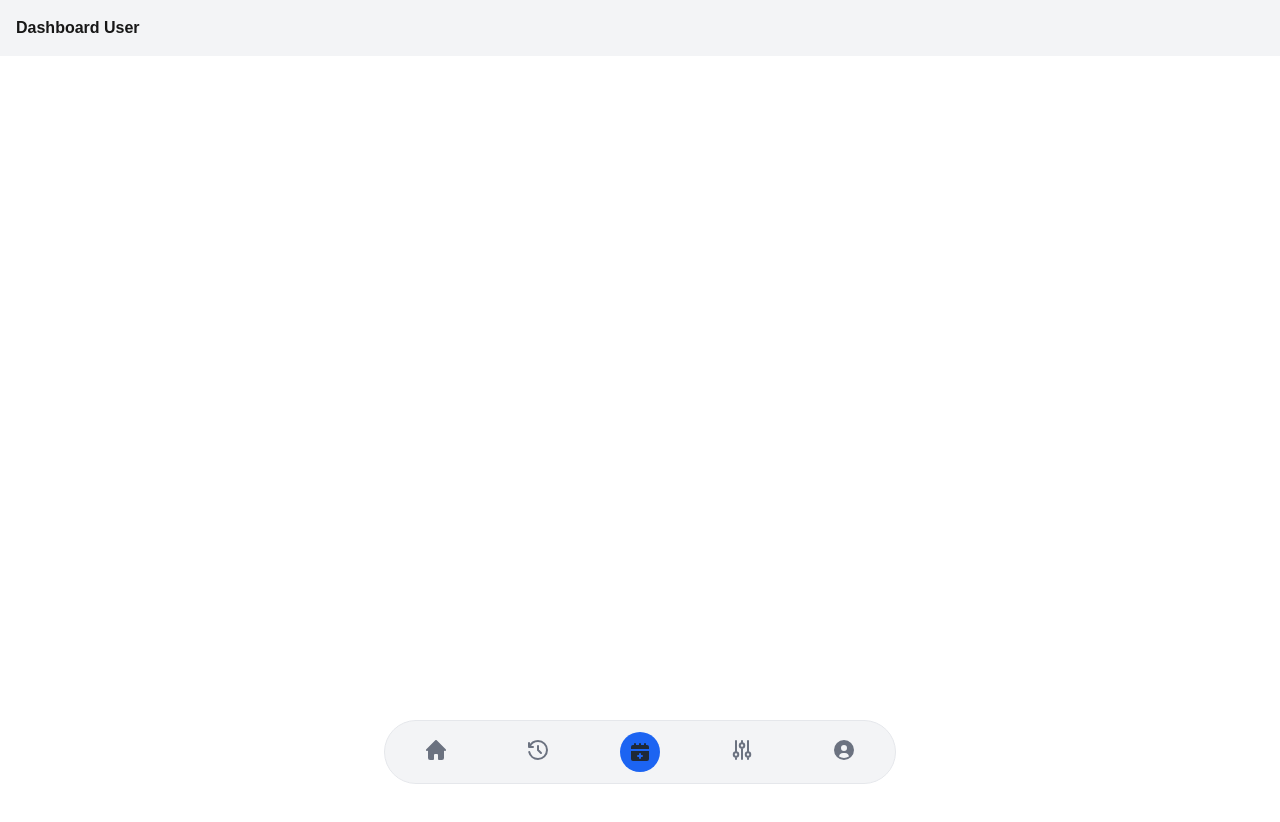
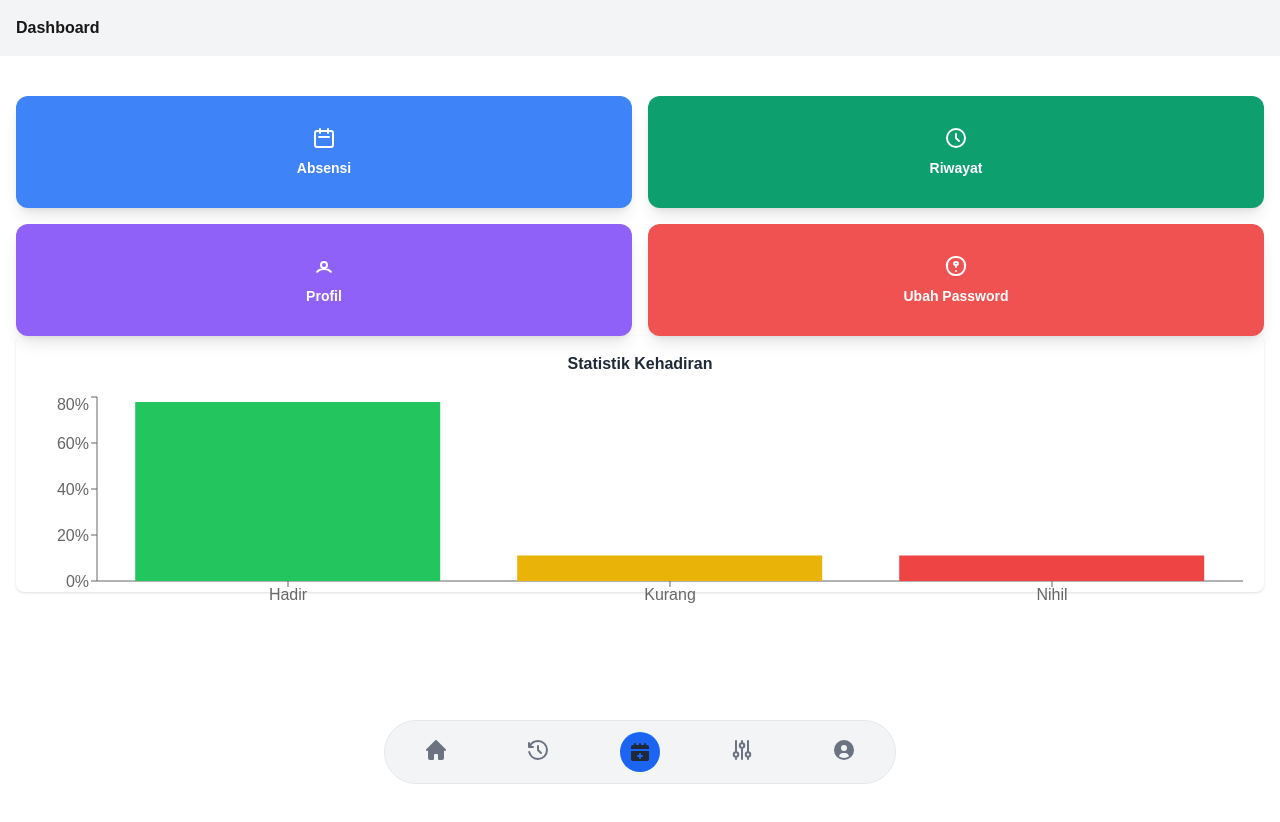
Before and after one commit to Nazarnazz/hrms-ui, a Next.js app: page /user/dashboard in a window 1280 px wide. Shown: the top 822 px of the page. Before the commit the page ends 800 px from the top, so only its background shows below. Built offline with nearby package versions, Linux system fonts and the light colour scheme.

Commit message:
chart dashboard user

```diff
--- a/package.json
+++ b/package.json
@@ -11,7 +11,8 @@
   },
   "dependencies": {
     "date-fns": "^4.1.0",
-    "flowbite-react": "^0.11.8",
+    "flowbite": "^3.1.2",
+    "flowbite-react": "^0.11.9",
     "lucide-react": "^0.525.0",
     "next": "15.3.5",
     "react": "^19.0.0",
--- a/src/app/user/dashboard/page.js
+++ b/src/app/user/dashboard/page.js
@@ -1,10 +1,123 @@
+"use client";
+
+import { useRouter } from "next/navigation";
 import Navigation from "@/app/components/menu-items/navigation-user";
+import { BarChart, Bar, XAxis, YAxis, Tooltip, ResponsiveContainer, Cell } from "recharts";
+
+const Riwayat = [
+  { id: 1, tanggal: "20 Juli 2025", waktuMasuk: "07.43", waktuPulang: "17.00", keterangan: "Hadir", background: "bg-green-500" },
+  { id: 2, tanggal: "19 Juli 2025", waktuMasuk: "07.50", waktuPulang: "17.08", keterangan: "Hadir", background: "bg-green-500" },
+  { id: 3, tanggal: "18 Juli 2025", waktuMasuk: "07.43", waktuPulang: "-", keterangan: "Kurang", background: "bg-yellow-600" },
+  { id: 4, tanggal: "17 Juli 2025", waktuMasuk: "-", waktuPulang: "-", keterangan: "Nihil", background: "bg-red-700" },
+  { id: 6, tanggal: "16 Juli 2025", waktuMasuk: "07.00", waktuPulang: "17.01", keterangan: "Hadir", background: "bg-green-500" },
+  { id: 7, tanggal: "15 Juli 2025", waktuMasuk: "07.43", waktuPulang: "17.30", keterangan: "Hadir", background: "bg-green-500" },
+  { id: 8, tanggal: "14 Juli 2025", waktuMasuk: "07.13", waktuPulang: "17.44", keterangan: "Hadir", background: "bg-green-500" },
+  { id: 9, tanggal: "13 Juli 2025", waktuMasuk: "07.40", waktuPulang: "17.23", keterangan: "Hadir", background: "bg-green-500" },
+  { id: 10, tanggal: "12 Juli 2025", waktuMasuk: "07.39", waktuPulang: "17.05", keterangan: "Hadir", background: "bg-green-500" },
+];
+
 export default function Dashboard() {
+  const router = useRouter();
+
+  const total = Riwayat.length;
+
+  const counts = {
+    Hadir: Riwayat.filter((r) => r.keterangan === "Hadir").length,
+    Kurang: Riwayat.filter((r) => r.keterangan === "Kurang").length,
+    Nihil: Riwayat.filter((r) => r.keterangan === "Nihil").length,
+  };
+
+  const data = [
+    { name: "Hadir", value: (counts.Hadir / total) * 100 },
+    { name: "Kurang", value: (counts.Kurang / total) * 100 },
+    { name: "Nihil", value: (counts.Nihil / total) * 100 },
+  ];
+
+  const COLORS = {
+    Hadir: "#22c55e", // Tailwind green-500
+    Kurang: "#eab308", // Tailwind yellow-500
+    Nihil: "#ef4444", // Tailwind red-500
+  };
+
+  const features = [
+    {
+      name: "Absensi",
+      icon: (
+        <svg className="w-6 h-6 text-white" fill="none" stroke="currentColor" viewBox="0 0 24 24">
+          <path strokeLinecap="round" strokeLinejoin="round" strokeWidth="2" d="M8 7V3m8 4V3m-9 8h10M5 21h14a2 2 0 002-2V7a2 2 0 00-2-2H5a2 2 0 00-2 2v12a2 2 0 002 2z" />
+        </svg>
+      ),
+      onClick: () => router.push("/user/absensi"),
+      color: "bg-blue-500",
+    },
+    {
+      name: "Riwayat",
+      icon: (
+        <svg className="w-6 h-6 text-white" fill="none" stroke="currentColor" viewBox="0 0 24 24">
+          <path strokeLinecap="round" strokeLinejoin="round" strokeWidth="2" d="M12 8v4l3 3m6-3a9 9 0 11-18 0 9 9 0 0118 0z" />
+        </svg>
+      ),
+      onClick: () => router.push("/user/riwayat"),
+      color: "bg-green-500",
+    },
+    {
+      name: "Profil",
+      icon: (
+        <svg className="w-6 h-6 text-white" fill="none" stroke="currentColor" viewBox="0 0 24 24">
+          <path strokeLinecap="round" strokeLinejoin="round" strokeWidth="2" d="M5.121 17.804A9 9 0 0112 15a9 9 0 016.879 2.804M15 11a3 3 0 11-6 0 3 3 0 016 0z" />
+        </svg>
+      ),
+      onClick: () => router.push("/user/profil"),
+      color: "bg-purple-500",
+    },
+    {
+      name: "Ubah Password",
+      icon: (
+        <svg className="w-6 h-6 text-white" fill="none" stroke="currentColor" viewBox="0 0 24 24">
+          <path
+            strokeLinecap="round"
+            strokeLinejoin="round"
+            strokeWidth="2"
+            d="M12 11c1.105 0 2-.672 2-1.5S13.105 8 12 8s-2 .672-2 1.5S10.895 11 12 11zM12 11v2m0 4h.01M12 17v.01M21 12.5A8.38 8.38 0 0112 21a8.38 8.38 0 01-9-8.5A8.38 8.38 0 0112 3a8.38 8.38 0 019 9.5z"
+          />
+        </svg>
+      ),
+      onClick: () => router.push("/user/ubah-password"),
+      color: "bg-red-500",
+    },
+  ];
+
   return (
     <>
-      <div className="mb-4">
-        <div className="w-full p-4 bg-gray-100 mb-6 dark:bg-gray-700 justify-center items-center font-bold dark:border-gray-600">Dashboard User</div>
-        <Navigation />
+      <div className="w-full p-4 bg-gray-100 mb-6 dark:bg-gray-700 justify-center items-center font-bold dark:border-gray-600">Dashboard</div>
+      <div className="min-h-screen px-4 py-4">
+        <div className="grid grid-cols-2 gap-4">
+          {features.map((feature, idx) => (
+            <button key={idx} onClick={feature.onClick} className={`rounded-xl flex flex-col items-center justify-center p-4 ${feature.color} shadow-lg text-white h-28 transition-transform hover:scale-105`}>
+              {feature.icon}
+              <span className="mt-2 text-sm font-semibold">{feature.name}</span>
+            </button>
+          ))}
+        </div>
+        <div className="w-full h-64 p-4 rounded-lg shadow">
+          <h2 className="text-center font-semibold mb-4 text-gray-800 dark:text-white">Statistik Kehadiran</h2>
+          <ResponsiveContainer width="100%" height="100%">
+            <BarChart data={data}>
+              <XAxis dataKey="name" />
+              <YAxis unit="%" />
+              <Tooltip formatter={(value) => `${value.toFixed(1)}%`} />
+              <Bar dataKey="value">
+                {data.map((entry, index) => (
+                  <Cell key={`cell-${index}`} fill={COLORS[entry.name]} />
+                ))}
+              </Bar>
+            </BarChart>
+          </ResponsiveContainer>
+        </div>
+
+        <div className="fixed bottom-0 left-0 w-full">
+          <Navigation />
+        </div>
       </div>
     </>
   );
--- a/src/app/user/pengaturan/page.js
+++ b/src/app/user/pengaturan/page.js
@@ -40,6 +40,9 @@ export default function Pengaturan() {
               placeholder="*****"
             />
           </div>
+          <div className="relative flex justify-center mb-6">
+            <button className="transition-colors duration-500 py-2.5 px-4 bg-blue-700 rounded-full font-bold hover:bg-blue-800 text-white m-2">Submit</button>
+          </div>
         </div>
       </div>
       <Navigation />
```
Also changed, not shown: 1 other file (tests, documents, lock files or other folders).
